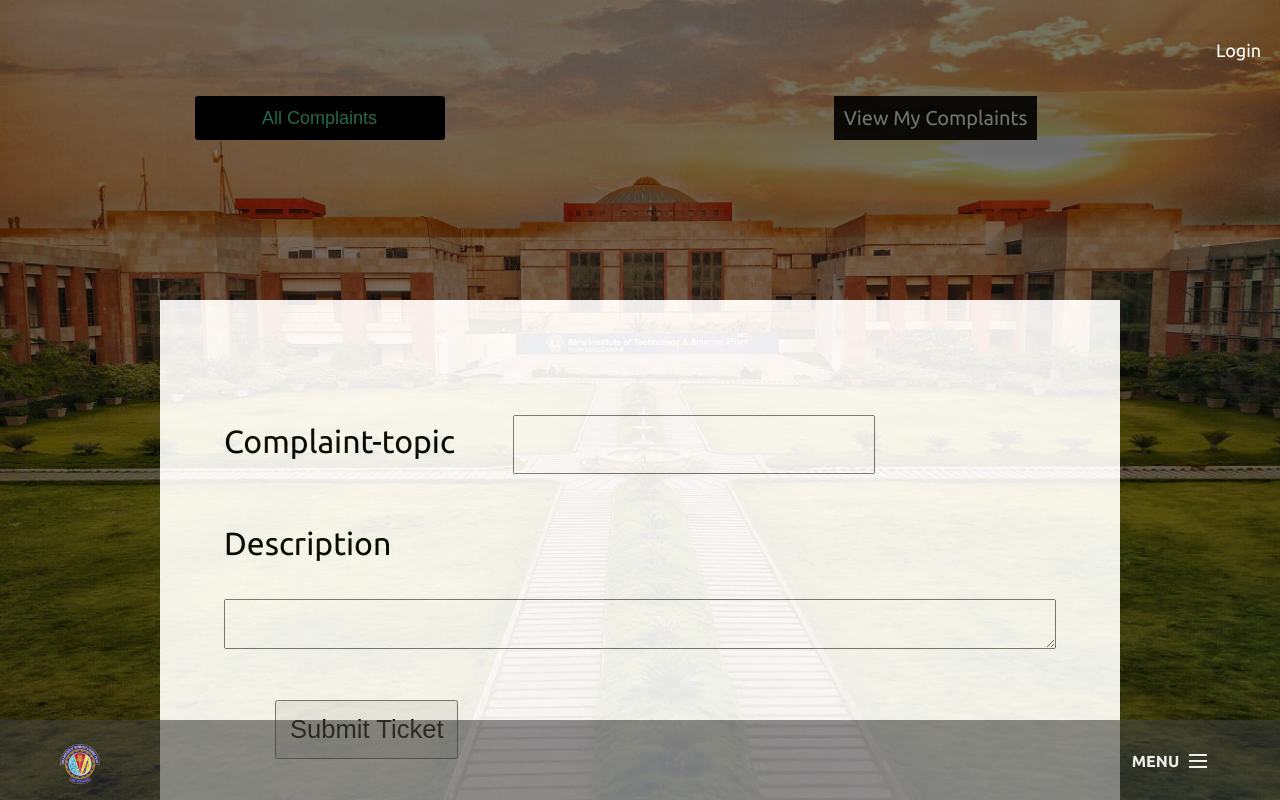
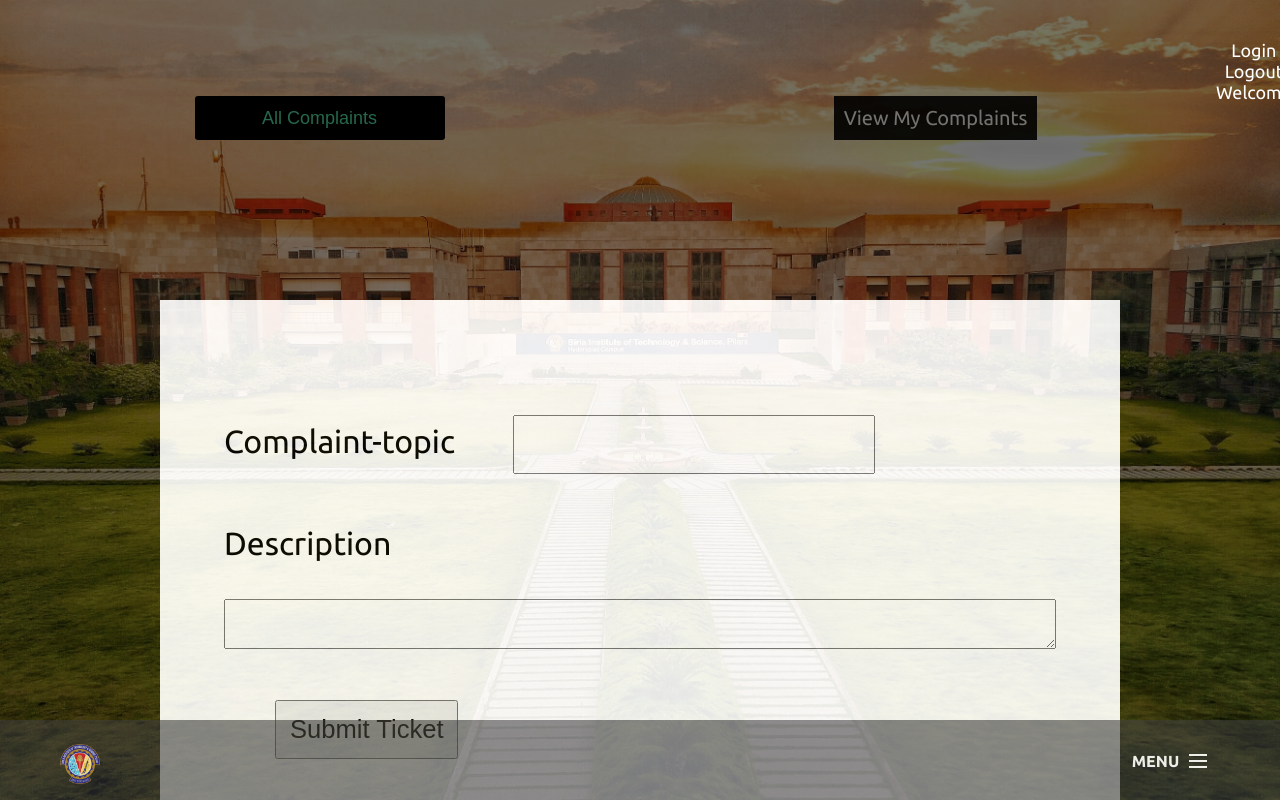
Before and after one commit to bits-su/SU-Portal, a Django app: page /tickets/new/ in a window 1280 px wide. Run offline with Django 3.2, Linux system fonts and the light colour scheme; data that the repository does not hold is empty; some libraries are stand-ins or nearby versions.

Commit message:
Add: username and logout header

```diff
--- a/templates/base.html
+++ b/templates/base.html
@@ -28,6 +28,9 @@
         <div class="cd-shadow-layer"></div>
         <div id="login">
             <a href="/login">Login</a>
+            <a href="/logout">Logout</a>
+             <p> Welcome {{request.user.username}}</p>
+        <div>
         </div>
         <nav id="main-nav">
             <ul>
```
Also changed, not shown: media/l.jpg (added).
